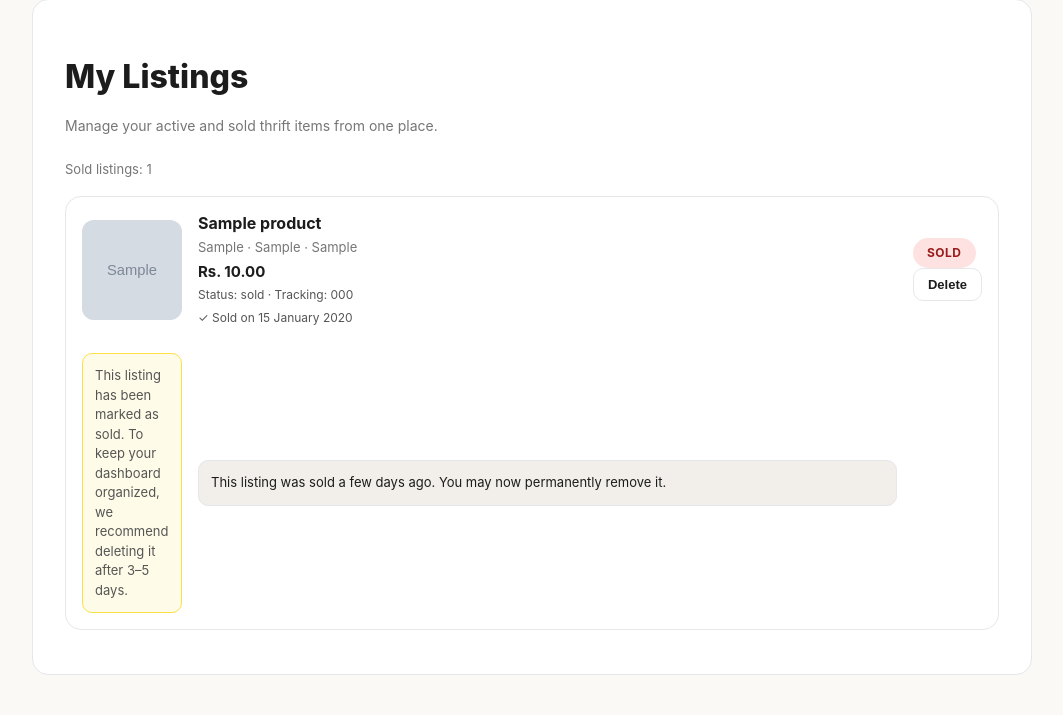
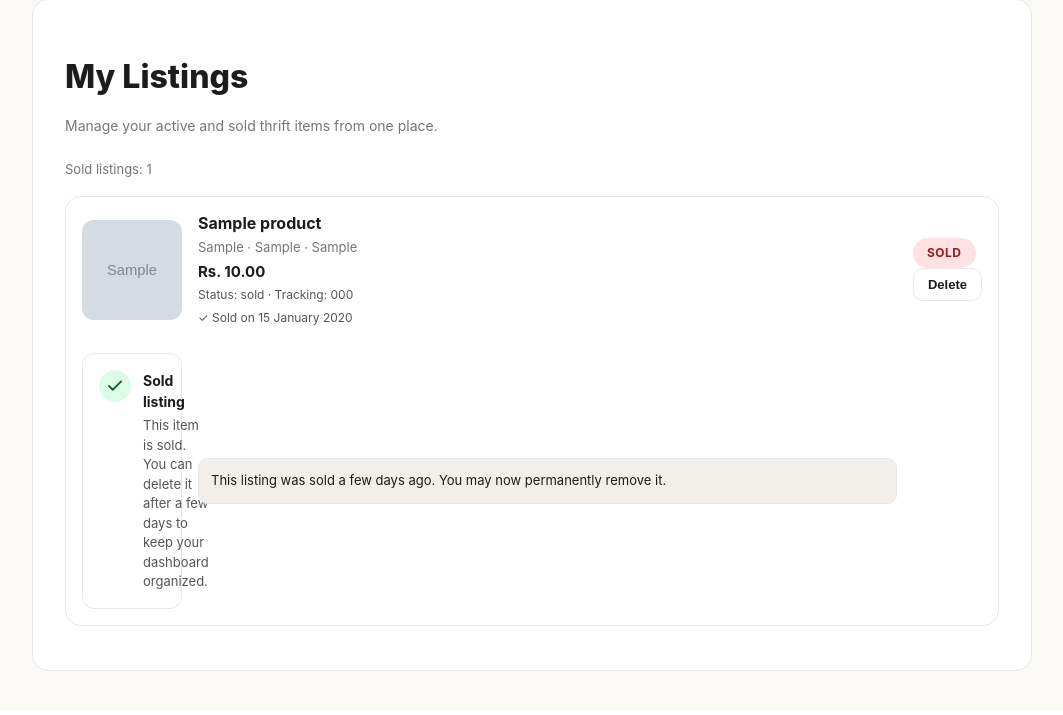
Before and after one commit to Arooj188/thrift, a Flask app: page /seller/listings in a window 1280 px wide. Shown: the part 124-839 px from the top of the page, without its empty margins (82-1145 px from the left). After the commit the page ends 795 px from the top, so only its background shows below. Run offline with Flask 3, Linux system fonts and the light colour scheme; the visitor is signed in with stand-in values (Sample User, id 1); data comes from the database, SQL or seed files in the repository; tables that the repository leaves empty hold one stand-in row (values such as "Sample post"); grey boxes marked "Sample" are stand-in pictures.

Commit message:
Fix seller contact visibility and improve sold listing UI

```diff
--- a/templates/seller_listings.html
+++ b/templates/seller_listings.html
@@ -115,14 +115,44 @@
         color: #991b1b;
     }
     .sold-notice {
-        background: #fefce8;
-        border: 1px solid #fde047;
-        border-radius: 10px;
-        padding: 12px;
+        background: #ffffff;
+        border: 1px solid #e5e7eb;
+        border-radius: 12px;
+        padding: 16px;
         margin-top: 10px;
+        display: flex;
+        align-items: flex-start;
+        gap: 12px;
+    }
+    .sold-notice__icon {
+        width: 32px;
+        height: 32px;
+        border-radius: 50%;
+        background: #dcfce7;
+        color: #166534;
+        display: flex;
+        align-items: center;
+        justify-content: center;
+        flex-shrink: 0;
+    }
+    .sold-notice__icon svg {
+        width: 18px;
+        height: 18px;
+    }
+    .sold-notice__body {
+        flex: 1;
+    }
+    .sold-notice__title {
+        font-size: 14px;
+        font-weight: 700;
+        color: #1c1c1c;
+        margin: 0 0 4px 0;
+    }
+    .sold-notice__text {
         font-size: 13px;
         color: #555555;
         line-height: 1.5;
+        margin: 0;
     }
     .sold-reminder {
         background: #f2efea;
@@ -223,7 +253,15 @@
                     </div>
                     {% if listing.status == 'sold' %}
                         <div class="sold-notice">
-                            This listing has been marked as sold. To keep your dashboard organized, we recommend deleting it after 3–5 days.
+                            <div class="sold-notice__icon">
+                                <svg viewBox="0 0 24 24" fill="none" stroke="currentColor" stroke-width="2.5" stroke-linecap="round" stroke-linejoin="round">
+                                    <polyline points="20 6 9 17 4 12"></polyline>
+                                </svg>
+                            </div>
+                            <div class="sold-notice__body">
+                                <p class="sold-notice__title">Sold listing</p>
+                                <p class="sold-notice__text">This item is sold. You can delete it after a few days to keep your dashboard organized.</p>
+                            </div>
                         </div>
                         {% if listing.sold_date %}
                             <div class="sold-reminder" id="sold-reminder-{{ listing.id }}" style="display: none;">
```
Also changed, not shown: templates/product_details.html (+12 -6 lines), tests/test_backward_compat.py (added, +114 -0 lines).
